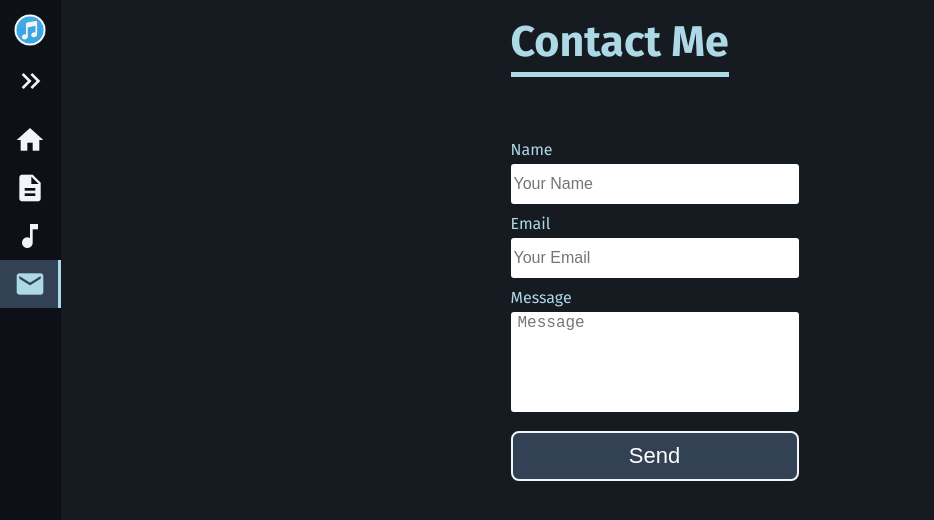
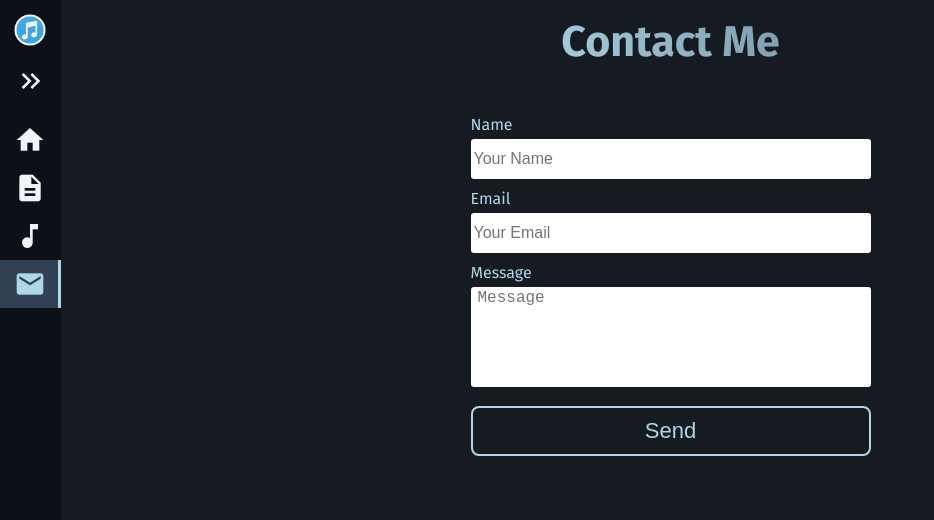
Before and after one commit to mladen081/mj-music, a Vue app: page /contact in a window 1280 px wide. Shown: the top 520 px of the page, without its empty margins (0-934 px from the left). Built offline with nearby package versions, Linux system fonts and the light colour scheme.

Commit message:
006 Style fix 02.

```diff
--- a/src/App.vue
+++ b/src/App.vue
@@ -54,6 +54,22 @@ h1 {
   padding-top: 1.6rem;
   padding-bottom: 4.8rem;
   text-align: center;
+
+  background-image: linear-gradient(
+    -125deg,
+    var(--dark-alt) 0%,
+    var(--light-blue) 33%,
+    var(--dark-alt) 67%,
+    var(--light-blue) 100%
+  );
+  background-size: auto auto;
+  background-clip: border-box;
+  background-size: 200% auto;
+  color: var(--light-blue);
+  background-clip: text;
+  -webkit-background-clip: text;
+  -webkit-text-fill-color: transparent;
+  animation: textclip 10s linear infinite;
 }
 
 h2 {
@@ -79,6 +95,12 @@ p {
 
 span {
   font-size: 1.5rem;
+}
+
+@keyframes textclip {
+  to {
+    background-position: 200% center;
+  }
 }
 
 .app {
--- a/src/views/About.vue
+++ b/src/views/About.vue
@@ -3,8 +3,6 @@
     <div class="info">
       <h1 class="title">About Me</h1>
       <div class="a"></div>
-      <div class="b"></div>
-      <div class="c"></div>
     </div>
   </main>
 </template>
@@ -32,14 +30,6 @@
   background-color: #f778ba;
 }
 
-.b {
-  background-color: #33b3ae;
-}
-
-.c {
-  background-color: #37a047;
-}
-
 @media (max-width: 1024px) {
   .info {
     width: 100%;
--- a/src/views/Contact.vue
+++ b/src/views/Contact.vue
@@ -2,13 +2,11 @@
   <main>
     <div class="container">
       <div class="title">
-        <h1>
-          Contact Me
-          <hr />
-        </h1>
+        <h1>Contact Me</h1>
       </div>
 
       <div v-if="!formSent">
+        <div class="form-wrapper">
           <form class="form" ref="form" @submit.prevent="sendEmail">
             <label for="name">Name</label>
             <input
@@ -42,6 +40,7 @@
 
             <input type="submit" value="Send" />
           </form>
+        </div>
       </div>
 
       <div v-else>
@@ -113,33 +112,22 @@ label {
   font-size: 1.6rem;
 }
 .container {
-  display: block;
-  border-radius: 1rem;
-  margin: 0 auto;
-  padding: 0 0 1rem 1rem;
-  max-width: 33rem;
   background-color: var(--light-dark);
-}
-.title {
-  display: inline-block;
 }
 .title h1 {
   color: var(--light-blue);
 }
+.form-wrapper {
+  display: flex;
+  align-items: center;
+  justify-content: center;
+}
 form {
-  padding: 1rem 1rem 0 0;
-}
-hr {
-  width: 100%;
-  display: block;
-  margin: 0.5rem 0;
-  height: 0.5rem;
-  border: 0;
-  background-color: var(--light-blue);
+  width: 400px;
 }
 input,
 textarea {
-  width: 90%;
+  width: 100%;
   border: 0.2rem solid #fff;
   border-radius: 0.3rem;
   resize: none;
@@ -153,7 +141,7 @@ input[type="text"],
 input[type="email"] {
   padding: 0 0.1rem;
   height: 4rem;
-  width: 90%;
+  width: 100%;
 }
 input:focus,
 textarea:focus {
@@ -164,16 +152,16 @@ textarea:focus {
 }
 .form-textarea {
   margin: 0.5rem 0 1.5rem 0;
-  width: 90%;
+  width: 100%;
   height: 10rem;
 }
 input[type="submit"] {
-  width: 90%;
+  width: 100%;
   height: 5rem;
-  background-color: var(--dark-alt);
+  background-color: transparent;
   border: 0;
-  color: #fff;
-  border: 0.2rem solid var(--light);
+  color: var(--light-blue);
+  border: 0.2rem solid var(--light-blue);
   border-radius: 0.8rem;
   margin: 0.1rem 0 0 0;
   font-family: "Fira sans" sans-serif;
@@ -182,13 +170,13 @@ input[type="submit"] {
 }
 
 input:hover[type="submit"] {
-  color: var(--light-blue);
-  border: 0.2rem solid var(--light-blue);
+  color: #f778ba;
+  border: 0.2rem solid #f778ba;
 }
 
 @media (max-width: 767px) {
   form {
-    padding: 0.1rem 0.1rem 0 2rem;
+    width: 280px;
   }
   .title h1 {
     padding-left: 2.2rem;
--- a/src/views/HomeView.vue
+++ b/src/views/HomeView.vue
@@ -1,7 +1,7 @@
 <template>
   <main>
     <div class="a">
-      <h1 class="animate-charcter">MJ Music<br />Coming Soon</h1>
+      <h1 class="home-title">MJ Music<br />Coming Soon</h1>
     </div>
   </main>
 </template>
@@ -13,26 +13,9 @@
   align-items: center;
   margin-top: 8%;
 }
-.animate-charcter {
+.home-title {
   text-transform: uppercase;
-  background-image: linear-gradient(
-    -125deg,
-    var(--dark-alt) 0%,
-    var(--light-blue) 33%,
-    var(--dark-alt) 67%,
-    var(--light-blue) 100%
-  );
-  background-size: auto auto;
-  background-clip: border-box;
-  background-size: 200% auto;
-  color: var(--light-blue);
-  background-clip: text;
-  -webkit-background-clip: text;
-  -webkit-text-fill-color: transparent;
-  animation: textclip 10s linear infinite;
-  display: inline-block;
   font-size: 11rem;
-  text-align: center;
 }
 
 @keyframes textclip {
@@ -45,7 +28,7 @@
   .a {
     margin-top: 12%;
   }
-  .animate-charcter {
+  .home-title {
     font-size: 9.5rem;
   }
 }
@@ -54,7 +37,7 @@
   .a {
     margin-top: 25%;
   }
-  .animate-charcter {
+  .home-title {
     font-size: 8rem;
   }
 }
@@ -63,7 +46,7 @@
   .a {
     margin-top: 30%;
   }
-  .animate-charcter {
+  .home-title {
     font-size: 4rem;
   }
 }
```
Lines whose indentation alone changed are shown as unchanged.
